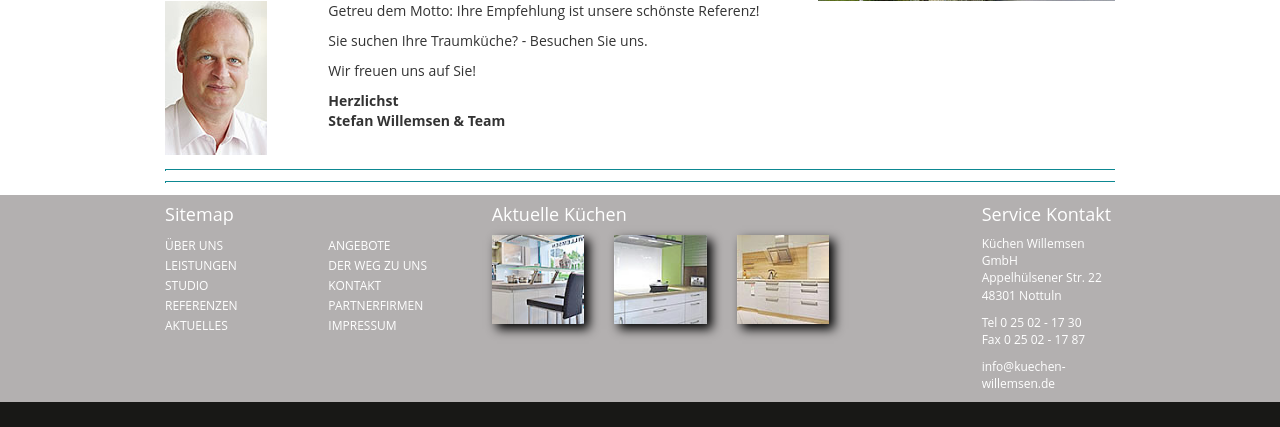
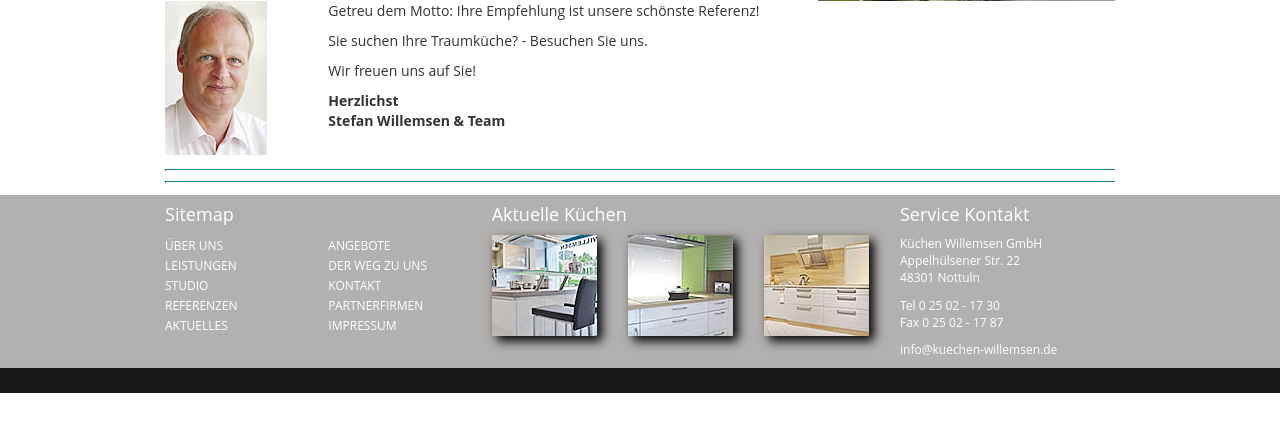
Before and after one commit to fatboy72/kueche, a PHP site: page / in a window 1280 px wide. Shown: the part 979-1406 px from the top of the page. After the commit the page ends 1372 px from the top, so only its background shows below. Run offline with PHP 8.4, Linux system fonts and the light colour scheme; some libraries are stand-ins or nearby versions.

Commit message:
Anpassungen

```diff
--- a/css/style.css
+++ b/css/style.css
@@ -5,6 +5,13 @@ ul , li {
 	padding:0;
 	margin:0;
 }
+
+#header-slideshow {
+	position:relative;
+	padding:0 1px;
+}
+
+
 .jumbotron-head {
 	padding: 0;
 	margin-bottom:0px;
@@ -21,8 +28,8 @@ ul , li {
 	padding-left: 16px;
 	padding-right: 16px;
 	position: absolute;
-	top: 300px;
-	right: 477px;
+	top: 40%;
+	right: 2px;
 }
 
 .double-line {
@@ -60,15 +67,14 @@ ul , li {
 .footer li hover {
 	text-decoration: underline;
 }
+.footer p {
+	font-size: 12px;
+}
 
+.footer img {
+	box-shadow: 5px 5px 10px black;
+}
 
 /************************
 *	coulumn override	*
 ************************/
-.col-md-2 p {
-	font-size: 12px;
-}
-
-.col-xs-3 img {
-	box-shadow: 5px 5px 10px black;
-}
--- a/index.php
+++ b/index.php
@@ -29,10 +29,13 @@
 	   <!-- Main jumbotron -->
     <div class="jumbotron jumbotron-head">
       <div class="container">
-		<img src="gfx/topbild_1.jpg" class="img-responsive"></img>
+		<div class="slideshow" id="header-slideshow">
+			<div>
+				<img src="gfx/topbild_1.jpg" class="img-responsive"></img>
+			</div>
+			<span class="teaser-homepage">vorsprung durch erfahrung<br />seit &uuml;ber 25 jahren</span>
+		</div>
 
-	  <span class="teaser-homepage">vorsprung durch erfahrung<br />
-	  seit &uuml;ber 25 jahren</span>
 
 		<!-- Static navbar -->
       <nav class="navbar navbar-inverse">
@@ -140,15 +143,15 @@
 				</div><!-- /.col-md-3 -->
 
 
-				<div class="col-md-6 pics">
+				<div class="col-md-5 pics">
 				  <h4>Aktuelle K&uuml;chen</h4>
 					<div class="row">
-					<div class="col-xs-3"><img class="img-responsive" src="gfx/kuechen_kl_1.jpg" /></div>
-					<div class="col-xs-3"><img class="img-responsive" src="gfx/kuechen_kl_2.jpg" /></div>
-					<div class="col-xs-3"><img class="img-responsive" src="gfx/kuechen_kl_3.jpg" /></div>
+					<div class="col-xs-4"><img class="img-responsive" src="gfx/kuechen_kl_1.jpg" /></div>
+					<div class="col-xs-4"><img class="img-responsive" src="gfx/kuechen_kl_2.jpg" /></div>
+					<div class="col-xs-4"><img class="img-responsive" src="gfx/kuechen_kl_3.jpg" /></div>
 					</div>
 				</div>
-				<div class="col-md-2">
+				<div class="col-md-3">
 				  <h4>Service Kontakt</h4>
 				  <p>
 					  K&uuml;chen Willemsen GmbH<br />
```
